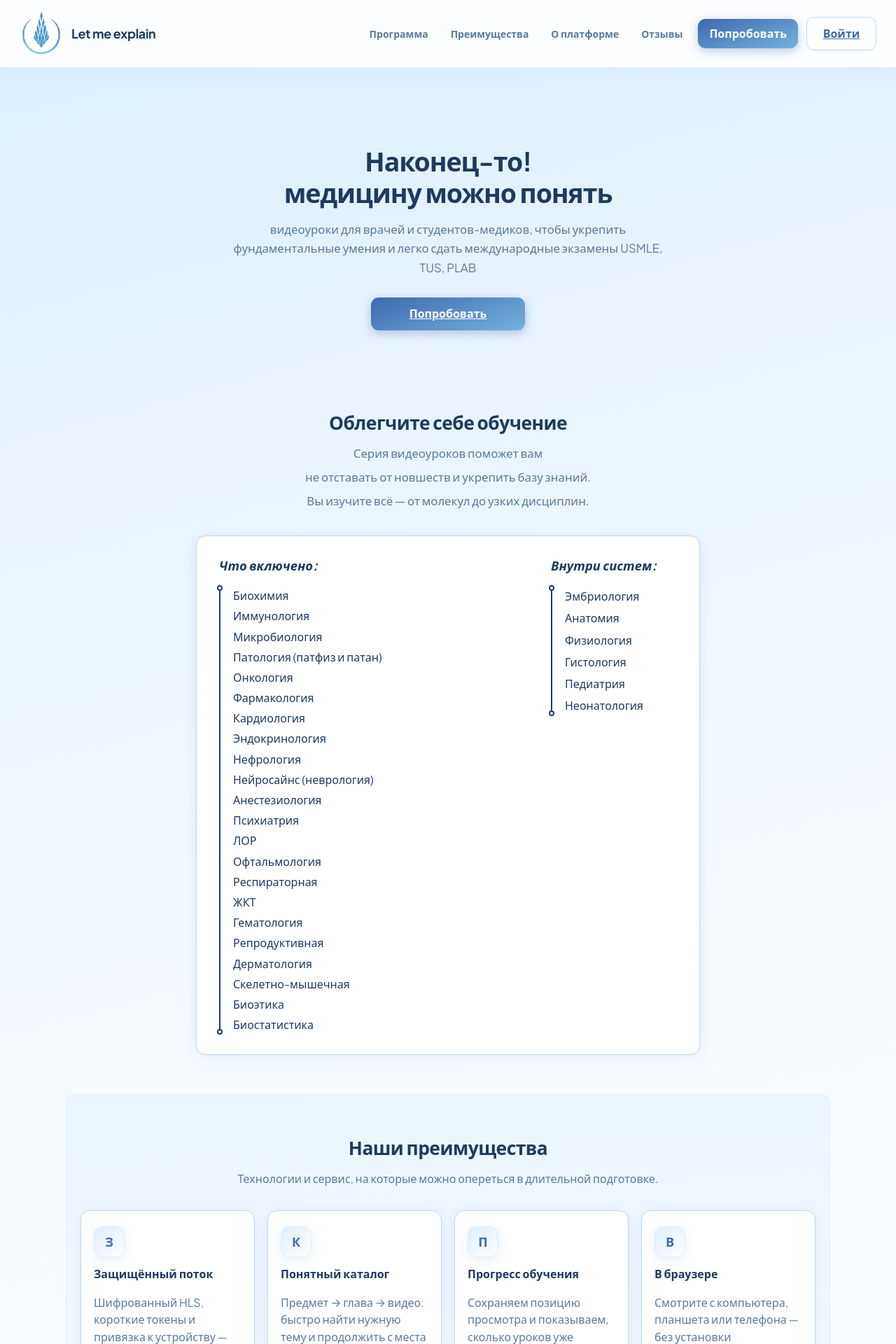
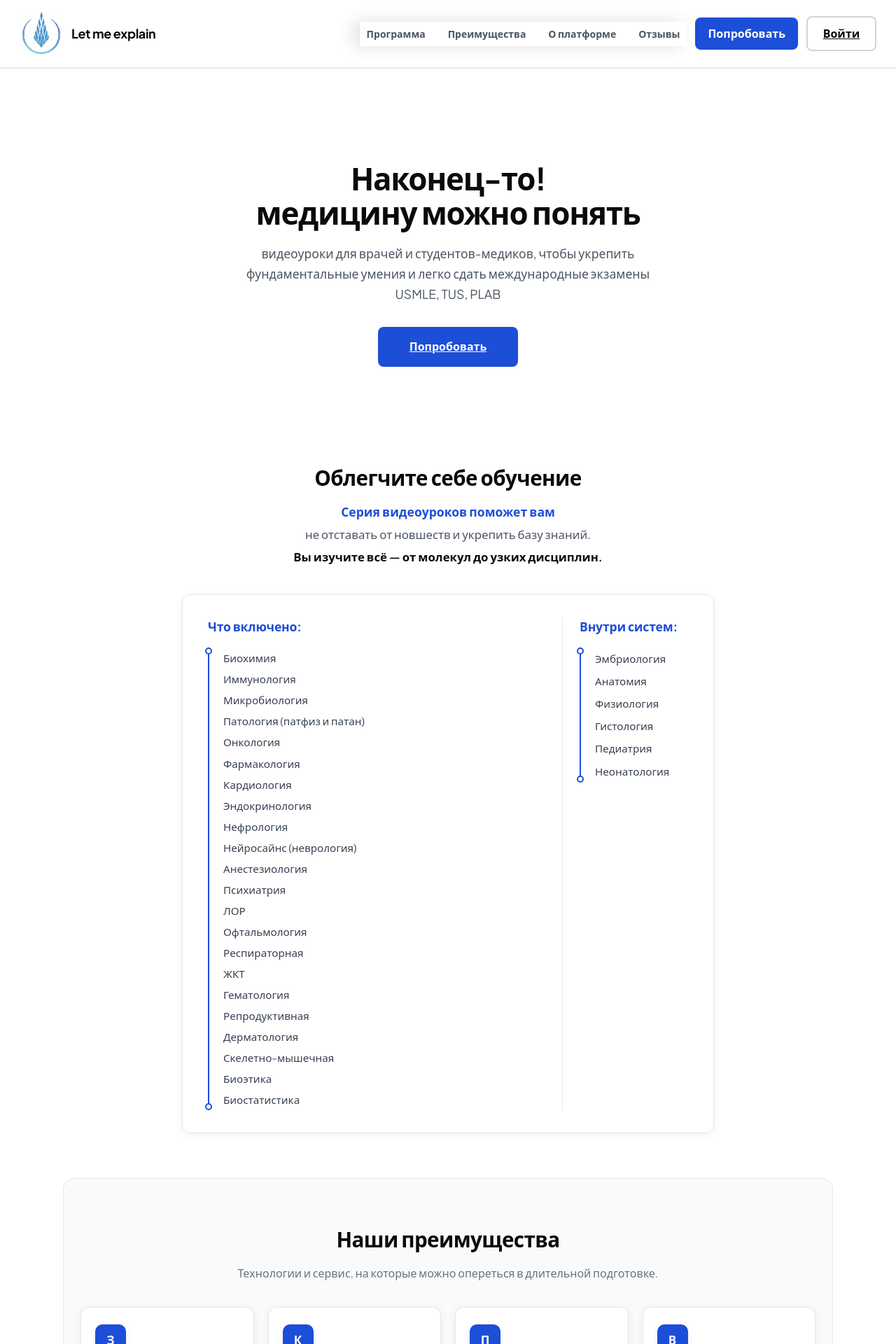
Before and after one commit to isan228/lemeexp, a React (Vite) app in the folder frontend/: page / in a window 1280 px wide. Shown: the top 1920 px of the page at 70% size. Built offline with nearby package versions, Linux system fonts and the light colour scheme.

Commit message:
chore: deploy 2026-06-19T23-50

```diff
--- a/frontend/src/App.css
+++ b/frontend/src/App.css
@@ -254,7 +254,7 @@ input:focus {
   min-height: 100vh;
   display: flex;
   flex-direction: column;
-  background: linear-gradient(180deg, #dceefe 0%, var(--med-bg-warm) 45%, #ffffff 100%);
+  background: #ffffff;
 }
 
 .landing-header {
@@ -531,13 +531,13 @@ input:focus {
 }
 
 .landing-section-alt {
-  background: linear-gradient(180deg, rgba(255, 255, 255, 0.72) 0%, rgba(236, 253, 245, 0.5) 100%);
+  background: #f9fafb;
   margin-left: -24px;
   margin-right: -24px;
   padding-left: 24px;
   padding-right: 24px;
   border-radius: var(--med-radius);
-  border: 1px solid var(--med-border-soft);
+  border: 1px solid #e5e7eb;
 }
 
 .landing-section-title {
--- a/frontend/src/styles/landing-ui.css
+++ b/frontend/src/styles/landing-ui.css
@@ -1,77 +1,153 @@
-/* ===== Landing polish (aligns with student-ui) ===== */
+/* ===== Landing — white / black / blue / gray ===== */
 
-.landing-marketing {
-  background: linear-gradient(165deg, #dceefe 0%, var(--med-bg) 42%, #ffffff 100%);
+.landing.landing-marketing {
+  --lp-white: #ffffff;
+  --lp-black: #0a0a0a;
+  --lp-gray-50: #f9fafb;
+  --lp-gray-100: #f3f4f6;
+  --lp-gray-200: #e5e7eb;
+  --lp-gray-300: #d1d5db;
+  --lp-gray-400: #9ca3af;
+  --lp-gray-500: #6b7280;
+  --lp-gray-600: #4b5563;
+  --lp-gray-700: #374151;
+  --lp-blue: #1d4ed8;
+  --lp-blue-dark: #1e3a8a;
+  --lp-blue-light: #dbeafe;
+  --lp-blue-pale: #eff6ff;
+
+  --med-text: var(--lp-black);
+  --med-text-secondary: var(--lp-gray-600);
+  --med-fg: var(--lp-black);
+  --med-fg-soft: var(--lp-gray-700);
+  --med-muted: var(--lp-gray-500);
+  --med-muted-light: var(--lp-gray-400);
+  --med-bg: var(--lp-white);
+  --med-bg-warm: var(--lp-white);
+  --med-surface: var(--lp-white);
+  --med-primary: var(--lp-blue);
+  --med-primary-hover: var(--lp-blue-dark);
+  --med-primary-weak: var(--lp-blue-pale);
+  --med-primary-mid: var(--lp-blue-light);
+  --med-accent: var(--lp-blue);
+  --med-border: var(--lp-gray-300);
+  --med-border-soft: var(--lp-gray-200);
+  --med-primary-border: var(--lp-blue-light);
+  --med-footer: var(--lp-black);
+  --med-footer-elevated: var(--lp-gray-700);
+  --med-on-footer: var(--lp-white);
+  --med-on-footer-muted: var(--lp-gray-400);
+  --med-on-footer-link: var(--lp-gray-300);
+  --med-shadow: 0 8px 30px rgba(0, 0, 0, 0.08);
+  --med-shadow-sm: 0 2px 12px rgba(0, 0, 0, 0.06);
+
+  background: var(--lp-white);
+  color: var(--lp-black);
+}
+
+.landing-marketing .landing-header {
+  background: var(--lp-white);
+  border-bottom: 1px solid var(--lp-gray-200);
+  backdrop-filter: none;
 }
 
 .landing-header-wide {
-  box-shadow: 0 1px 0 var(--med-border-soft), 0 4px 24px rgba(62, 105, 174, 0.06);
+  box-shadow: 0 1px 0 var(--lp-gray-200);
 }
 
 .landing-marketing .logo-text {
-  color: var(--med-text);
+  color: var(--lp-black);
   font-weight: 700;
 }
 
 .landing-nav-links .nav-anchor {
-  color: var(--med-text-secondary);
+  color: var(--lp-gray-600);
   font-weight: 600;
 }
 
+.landing-marketing .nav-anchor:hover {
+  color: var(--lp-blue);
+  background: var(--lp-blue-pale);
+}
+
+.landing-marketing .btn-primary {
+  background: var(--lp-blue);
+  color: var(--lp-white);
+  border: 2px solid var(--lp-blue);
+  box-shadow: none;
+  border-radius: 8px;
+  transition: background 0.15s ease, border-color 0.15s ease;
+}
+
+.landing-marketing .btn-primary:hover {
+  background: var(--lp-blue-dark);
+  border-color: var(--lp-blue-dark);
+  box-shadow: none;
+}
+
+.landing-marketing .btn-secondary {
+  background: var(--lp-white);
+  color: var(--lp-black);
+  border: 2px solid var(--lp-gray-300);
+  border-radius: 8px;
+}
+
+.landing-marketing .btn-secondary:hover {
+  background: var(--lp-gray-50);
+  border-color: var(--lp-gray-400);
+  color: var(--lp-black);
+}
+
+.landing-marketing .btn-get-access {
+  background: var(--lp-white);
+  color: var(--lp-blue);
+  border: 2px solid var(--lp-white);
+  font-weight: 700;
+}
+
+.landing-marketing .btn-get-access:hover {
+  background: var(--lp-blue-pale);
+  color: var(--lp-blue-dark);
+}
+
+.landing-marketing .muted {
+  color: var(--lp-gray-500);
+}
+
+.landing-marketing .lead {
+  color: var(--lp-gray-600);
+}
+
+.landing-marketing .card {
+  background: var(--lp-white);
+  border: 1px solid var(--lp-gray-200);
+  border-radius: 12px;
+  box-shadow: var(--med-shadow-sm);
+}
+
+/* —— Hero —— */
+
 .landing-hero-center {
   text-align: center;
-  padding: 48px 0 56px;
+  padding: 64px 0 72px;
   max-width: 780px;
   margin: 0 auto;
 }
 
-.landing-hero-center .landing-kicker {
-  display: inline-block;
-  padding: 6px 14px;
-  border-radius: var(--med-radius-pill);
-  background: rgba(255, 255, 255, 0.85);
-  border: 1px solid var(--med-border-soft);
-  margin-bottom: 16px;
-}
-
 .landing-hero-center h1 {
-  color: var(--med-text);
-  font-size: clamp(1.75rem, 4vw, 2.35rem);
-  line-height: 1.18;
-  margin-bottom: 16px;
+  color: var(--lp-black);
+  font-size: clamp(2rem, 5vw, 2.75rem);
+  line-height: 1.12;
+  margin-bottom: 20px;
+  font-weight: 800;
+  letter-spacing: -0.03em;
 }
 
 .landing-lead-wide {
-  color: var(--med-text-secondary);
-  font-size: 1.05rem;
+  color: var(--lp-gray-600);
+  font-size: 1.1rem;
   line-height: 1.65;
-  margin-bottom: 28px;
-}
-
-.landing-hero-stats {
-  display: flex;
-  flex-wrap: wrap;
-  justify-content: center;
-  gap: 12px 20px;
-  margin-bottom: 28px;
-}
-
-.landing-hero-stat {
-  display: inline-flex;
-  align-items: center;
-  gap: 8px;
-  padding: 8px 14px;
-  border-radius: var(--med-radius-pill);
-  background: rgba(255, 255, 255, 0.9);
-  border: 1px solid var(--med-border-soft);
-  font-size: 13px;
-  font-weight: 600;
-  color: var(--med-text-secondary);
-}
-
-.landing-hero-stat strong {
-  color: var(--med-primary);
-  font-weight: 700;
+  margin-bottom: 32px;
 }
 
 .landing-hero-cta {
@@ -79,166 +155,256 @@
   gap: 12px;
 }
 
+.landing-hero-try-btn {
+  min-width: 200px;
+  padding: 14px 32px !important;
+  font-size: 1rem;
+}
+
+/* —— Sections —— */
+
 .landing-section {
-  padding: 56px 0;
+  padding: 64px 0;
   scroll-margin-top: 96px;
 }
 
 .landing-section-alt {
-  background: linear-gradient(180deg, rgba(220, 238, 254, 0.45) 0%, rgba(255, 255, 255, 0) 100%);
-  border-radius: var(--med-radius);
-  padding-left: 20px;
-  padding-right: 20px;
-  margin-left: -20px;
-  margin-right: -20px;
+  background: var(--lp-gray-50);
+  border-radius: 16px;
+  padding-left: 24px;
+  padding-right: 24px;
+  margin-left: -24px;
+  margin-right: -24px;
+  border: 1px solid var(--lp-gray-200);
 }
 
 .landing-section-title {
-  color: var(--med-text);
+  color: var(--lp-black);
   text-align: center;
-  font-size: clamp(1.35rem, 2.5vw, 1.65rem);
-  margin-bottom: 10px;
+  font-size: clamp(1.5rem, 3vw, 1.85rem);
+  font-weight: 800;
+  margin-bottom: 12px;
+  letter-spacing: -0.02em;
 }
 
 .landing-section-intro {
   text-align: center;
   max-width: 640px;
-  margin: 0 auto 32px;
-  color: var(--med-text-secondary);
+  margin: 0 auto 36px;
+  color: var(--lp-gray-500);
   line-height: 1.6;
 }
 
-.landing-seed-grid {
+/* —— Curriculum —— */
+
+.landing-curriculum-intro {
+  text-align: center;
+  max-width: 560px;
+  margin: 0 auto 40px;
+}
+
+.landing-curriculum-intro p {
+  margin: 0 0 6px;
+  color: var(--lp-gray-600);
+  font-size: 1.05rem;
+  line-height: 1.55;
+}
+
+.landing-curriculum-intro p:first-child {
+  color: var(--lp-blue);
+  font-weight: 700;
+  font-size: 1.1rem;
+}
+
+.landing-curriculum-intro p:last-child {
+  margin-bottom: 0;
+  color: var(--lp-black);
+  font-weight: 600;
+}
+
+.landing-curriculum-lists {
+  display: grid;
+  grid-template-columns: 1fr auto;
+  gap: 32px 40px;
+  max-width: 760px;
+  margin: 0 auto;
+  padding: 32px 36px;
+  border-radius: 16px;
+  background: var(--lp-gray-50);
+  border: 1px solid var(--lp-gray-200);
+}
+
+.landing-curriculum-heading {
+  margin: 0 0 16px;
+  font-size: 1.1rem;
+  font-weight: 800;
+  color: var(--lp-blue);
+  font-style: normal;
+  letter-spacing: -0.01em;
+}
+
+.landing-curriculum-list {
+  margin: 0;
+  padding: 0 0 0 20px;
+  list-style: none;
+  border-left: 2px solid var(--lp-blue);
+  position: relative;
+}
+
+.landing-curriculum-list::before,
+.landing-curriculum-list::after {
+  content: "";
+  position: absolute;
+  left: -6px;
+  width: 10px;
+  height: 10px;
+  border: 2px solid var(--lp-blue);
+  border-radius: 50%;
+  background: var(--lp-white);
+}
+
+.landing-curriculum-list::before {
+  top: 0;
+}
+
+.landing-curriculum-list::after {
+  bottom: 0;
+}
+
+.landing-curriculum-list li {
+  padding: 4px 0;
+  color: var(--lp-gray-700);
+  line-height: 1.45;
+  font-size: 0.95rem;
+}
+
+.landing-curriculum-list li:hover {
+  color: var(--lp-black);
+}
+
+.landing-curriculum-block-systems {
+  min-width: 180px;
+  padding-left: 24px;
+  border-left: 1px solid var(--lp-gray-200);
+}
+
+.landing-curriculum-list-compact li {
+  padding: 5px 0;
+}
+
+/* —— Advantages —— */
+
+.landing-advantages-grid {
   gap: 20px;
 }
 
-.landing-seed-card {
-  position: relative;
-  padding: 22px 20px;
-  border-radius: var(--med-radius);
-  transition: transform 0.15s ease, box-shadow 0.15s ease;
-}
-
-.landing-seed-card:hover {
-  transform: translateY(-3px);
-  box-shadow: var(--med-shadow);
-}
-
-.landing-seed-card h3 {
-  color: var(--med-text);
-  margin: 8px 0 12px;
-  font-size: 1.05rem;
-  padding-right: 56px;
-}
-
-.landing-seed-tag {
-  position: absolute;
-  top: 16px;
-  right: 16px;
-  background: var(--med-primary-weak);
-  color: var(--med-primary-hover);
-  font-weight: 700;
-}
-
-.landing-seed-list li {
-  color: var(--med-text-secondary);
-}
-
-.landing-advantages-grid {
-  gap: 18px;
-}
-
 .landing-adv-card {
-  padding: 22px 18px;
-  border-radius: var(--med-radius);
-  transition: transform 0.12s ease, border-color 0.12s ease;
+  padding: 24px 20px;
+  border-radius: 12px;
+  background: var(--lp-white);
+  border: 1px solid var(--lp-gray-200);
+  transition: border-color 0.15s ease, box-shadow 0.15s ease;
 }
 
 .landing-adv-card:hover {
-  transform: translateY(-2px);
-  border-color: var(--med-primary-border);
+  transform: none;
+  border-color: var(--lp-blue);
+  box-shadow: var(--med-shadow-sm);
 }
 
 .landing-adv-card h3 {
-  color: var(--med-text);
+  color: var(--lp-black);
   font-size: 1rem;
-  margin: 12px 0 8px;
+  font-weight: 700;
+  margin: 14px 0 8px;
 }
 
 .landing-adv-icon {
   width: 44px;
   height: 44px;
-  border-radius: 12px;
-  background: linear-gradient(145deg, var(--med-primary-weak), #ffffff);
-  border: 1px solid var(--med-border-soft);
+  border-radius: 10px;
+  background: var(--lp-blue);
+  border: none;
   display: grid;
   place-items: center;
-  font-size: 18px;
+  font-size: 17px;
   font-weight: 800;
-  color: var(--med-primary);
+  color: var(--lp-white);
   line-height: 1;
 }
 
+/* —— About —— */
+
 .landing-about {
-  padding: 28px 26px;
-  border-radius: var(--med-radius);
+  padding: 32px 28px;
+  border-radius: 16px;
   max-width: 820px;
   margin: 0 auto;
+  background: var(--lp-gray-50);
+  border: 1px solid var(--lp-gray-200);
 }
 
 .landing-about p {
-  color: var(--med-text-secondary);
-  line-height: 1.7;
+  color: var(--lp-gray-600);
+  line-height: 1.75;
 }
 
+/* —— Reviews —— */
+
 .landing-review {
-  padding: 22px 20px;
-  border-radius: var(--med-radius);
+  padding: 24px 22px;
+  border-radius: 12px;
   position: relative;
+  background: var(--lp-white);
+  border: 1px solid var(--lp-gray-200);
 }
 
 .landing-review::before {
   content: "“";
   position: absolute;
-  top: 8px;
-  left: 16px;
+  top: 10px;
+  left: 18px;
   font-size: 48px;
   line-height: 1;
-  color: var(--med-primary-weak);
+  color: var(--lp-blue-light);
   font-weight: 700;
 }
 
 .landing-review-text {
   position: relative;
-  color: var(--med-text);
+  color: var(--lp-gray-700);
   line-height: 1.65;
   margin: 0 0 16px;
   padding-top: 8px;
 }
 
 .landing-review footer strong {
-  color: var(--med-text);
+  color: var(--lp-black);
 }
 
+/* —— CTA banner —— */
+
 .landing-cta-banner {
-  margin: 48px 0 24px;
-  padding: 36px 28px;
-  border-radius: var(--med-radius);
-  background: linear-gradient(135deg, var(--med-primary) 0%, #517fbe 100%);
-  color: #fff;
+  margin: 56px 0 32px;
+  padding: 40px 32px;
+  border-radius: 16px;
+  background: var(--lp-blue);
+  color: var(--lp-white);
   text-align: center;
-  box-shadow: var(--med-shadow);
+  box-shadow: none;
+  border: 2px solid var(--lp-blue-dark);
 }
 
 .landing-cta-banner h2 {
   margin: 0 0 10px;
-  font-size: clamp(1.25rem, 2.5vw, 1.5rem);
-  color: #fff;
+  font-size: clamp(1.3rem, 2.5vw, 1.55rem);
+  color: var(--lp-white);
+  font-weight: 800;
 }
 
 .landing-cta-banner p {
-  margin: 0 0 20px;
-  opacity: 0.92;
+  margin: 0 0 24px;
+  color: var(--lp-blue-light);
   max-width: 480px;
   margin-left: auto;
   margin-right: auto;
@@ -252,24 +418,60 @@
 }
 
 .landing-cta-banner .btn-primary {
-  background: #fff;
-  color: var(--med-primary-hover);
-  border-color: #fff;
+  background: var(--lp-white);
+  color: var(--lp-blue);
+  border-color: var(--lp-white);
 }
 
 .landing-cta-banner .btn-primary:hover {
-  background: var(--med-primary-weak);
+  background: var(--lp-blue-pale);
+  color: var(--lp-blue-dark);
+  border-color: var(--lp-blue-pale);
 }
 
 .landing-cta-banner .btn-secondary {
   background: transparent;
-  color: #fff;
-  border-color: rgba(255, 255, 255, 0.65);
+  color: var(--lp-white);
+  border-color: rgba(255, 255, 255, 0.5);
 }
 
 .landing-cta-banner .btn-secondary:hover {
-  background: rgba(255, 255, 255, 0.12);
+  background: rgba(255, 255, 255, 0.1);
+  border-color: var(--lp-white);
+  color: var(--lp-white);
 }
+
+/* —— Footer —— */
+
+.landing-marketing .landing-footer-pro {
+  background: var(--lp-black);
+  color: var(--lp-white);
+  border-top: 1px solid var(--lp-gray-700);
+}
+
+.landing-marketing .landing-brand-footer .logo-text {
+  color: var(--lp-white);
+}
+
+.landing-marketing .landing-footer-heading {
+  color: var(--lp-gray-400);
+}
+
+.landing-marketing .landing-footer-contacts a,
+.landing-marketing .landing-footer-links a {
+  color: var(--lp-gray-300);
+}
+
+.landing-marketing .landing-footer-contacts a:hover,
+.landing-marketing .landing-footer-links a:hover {
+  color: var(--lp-white);
+}
+
+.landing-marketing .landing-footer-copy {
+  color: var(--lp-gray-500);
+}
+
+/* —— Header misc —— */
 
 .landing-register-btn {
   min-width: 100px;
@@ -295,114 +497,66 @@
 }
 
 .site-brand-link:hover .logo-text {
-  color: var(--med-primary-hover);
+  color: var(--lp-blue);
 }
 
-.landing-seed-cta {
-  display: inline-block;
-  margin-top: 12px;
+.landing-marketing .landing-burger {
+  border-color: var(--lp-gray-300);
+  background: var(--lp-white);
+}
+
+.landing-marketing .landing-burger span {
+  background: var(--lp-black);
+}
+
+.landing-marketing .landing-drawer-overlay {
+  background: rgba(0, 0, 0, 0.45);
+}
+
+.landing-marketing .landing-nav-links {
+  background: var(--lp-white);
+  border-left: 1px solid var(--lp-gray-200);
+  box-shadow: -8px 0 24px rgba(0, 0, 0, 0.12);
+}
+
+.landing-marketing .landing-drawer-head {
+  border-bottom: 1px solid var(--lp-gray-200);
+}
+
+.landing-marketing .landing-drawer-head strong {
+  color: var(--lp-black);
+}
+
+.landing-marketing .landing-drawer-close {
+  border-color: var(--lp-gray-300);
+  background: var(--lp-white);
+  color: var(--lp-black);
+}
+
+.landing-header-actions .nav-muted,
+a.nav-muted {
+  color: var(--lp-gray-500);
+  text-decoration: none;
+  font-size: 14px;
   font-weight: 600;
 }
 
-.landing-curriculum-intro {
-  text-align: center;
-  max-width: 560px;
-  margin: 0 auto 36px;
-}
-
-.landing-curriculum-intro p {
-  margin: 0 0 8px;
-  color: var(--med-text-secondary);
-  font-size: 1.05rem;
-  line-height: 1.55;
-}
-
-.landing-curriculum-intro p:last-child {
-  margin-bottom: 0;
-}
-
-.landing-curriculum-lists {
-  display: grid;
-  grid-template-columns: 1fr auto;
-  gap: 28px 32px;
-  max-width: 720px;
-  margin: 0 auto;
-  padding: 28px 32px;
-  border-radius: var(--med-radius);
-}
-
-.landing-curriculum-heading {
-  margin: 0 0 14px;
-  font-size: 1.15rem;
-  font-weight: 700;
-  color: var(--med-text);
-  font-style: italic;
-}
-
-.landing-curriculum-list {
-  margin: 0;
-  padding: 0 0 0 18px;
-  list-style: none;
-  border-left: 2px solid var(--med-text);
-  position: relative;
-}
-
-.landing-curriculum-list::before,
-.landing-curriculum-list::after {
-  content: "";
-  position: absolute;
-  left: -5px;
-  width: 8px;
-  height: 8px;
-  border: 2px solid var(--med-text);
-  border-radius: 50%;
-  background: #fff;
-}
-
-.landing-curriculum-list::before {
-  top: 0;
-}
-
-.landing-curriculum-list::after {
-  bottom: 0;
-}
-
-.landing-curriculum-list li {
-  padding: 3px 0;
-  color: var(--med-text);
-  line-height: 1.45;
-}
-
-.landing-curriculum-block-systems {
-  min-width: 180px;
-}
-
-.landing-curriculum-list-compact li {
-  padding: 4px 0;
+a.nav-muted:hover {
+  color: var(--lp-blue);
 }
 
 .landing-footer-nav a {
-  color: var(--med-on-footer-link);
+  color: var(--lp-gray-300);
   text-decoration: none;
   font-weight: 500;
 }
 
 .landing-footer-nav a:hover {
   text-decoration: underline;
-  color: #fff;
+  color: var(--lp-white);
 }
 
-.landing-header-actions .nav-muted,
-a.nav-muted {
-  color: var(--med-text-secondary);
-  text-decoration: none;
-  font-size: 14px;
-  font-weight: 600;
-}
-
-a.nav-muted:hover {
-  color: var(--med-primary-hover);
-}
+/* —— Auth flow (shared classes on landing) —— */
 
 .auth-page-links {
   display: flex;
@@ -439,11 +593,20 @@ a.nav-muted:hover {
   content: none;
 }
 
+/* —— Responsive —— */
+
 @media (max-width: 640px) {
   .landing-curriculum-lists {
     grid-template-columns: 1fr;
-    gap: 24px;
-    padding: 20px;
+    gap: 28px;
+    padding: 24px 20px;
+  }
+
+  .landing-curriculum-block-systems {
+    padding-left: 0;
+    border-left: none;
+    padding-top: 24px;
+    border-top: 1px solid var(--lp-gray-200);
   }
 }
 
@@ -458,12 +621,8 @@ a.nav-muted:hover {
   }
 
   .landing-hero-center {
-    padding: 32px 0 40px;
+    padding: 40px 0 48px;
     text-align: left;
-  }
-
-  .landing-hero-stats {
-    justify-content: flex-start;
   }
 
   .landing-hero-cta {
@@ -480,8 +639,12 @@ a.nav-muted:hover {
   .landing-section-alt {
     margin-left: 0;
     margin-right: 0;
-    padding-left: 0;
-    padding-right: 0;
-    border-radius: 0;
+    padding-left: 16px;
+    padding-right: 16px;
+    border-radius: 12px;
+  }
+
+  .landing-section {
+    padding: 48px 0;
   }
 }
```
